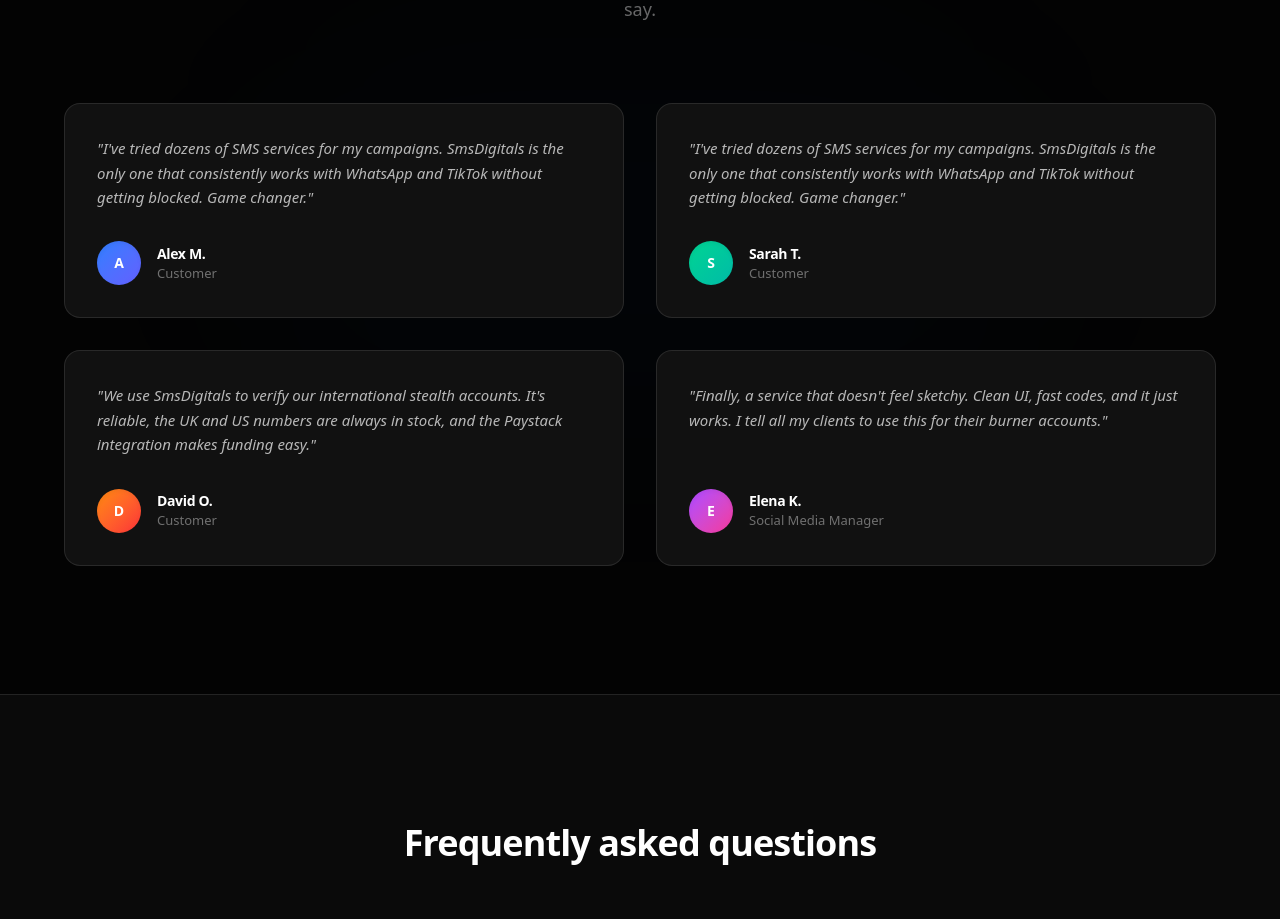
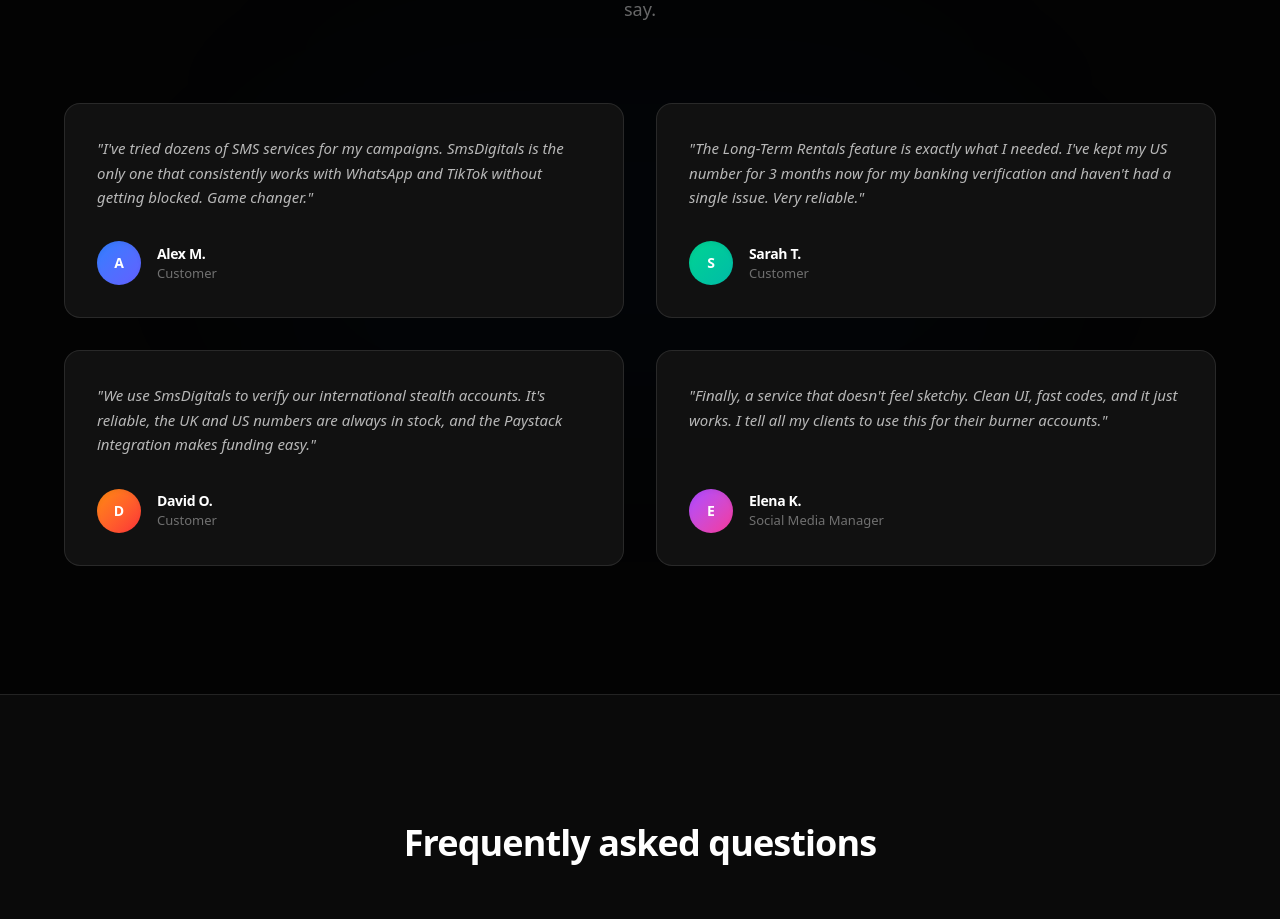
Before and after one commit to Itz-Daniel/SmsDigitals, a Next.js app: page / in a window 1280 px wide. Shown: the part 4960-5879 px from the top of the page. Built offline with nearby package versions, Linux system fonts and the light colour scheme.

Commit message:
fix: update duplicate testimonial content

```diff
--- a/src/app/page.tsx
+++ b/src/app/page.tsx
@@ -78,7 +78,7 @@ const TESTIMONIALS = [
   {
     name: "Sarah T.",
     role: "Customer",
-    content: "I've tried dozens of SMS services for my campaigns. SmsDigitals is the only one that consistently works with WhatsApp and TikTok without getting blocked. Game changer.",
+    content: "The Long-Term Rentals feature is exactly what I needed. I've kept my US number for 3 months now for my banking verification and haven't had a single issue. Very reliable.",
     initial: "S",
     color: "from-emerald-400 to-teal-500"
   },
```
